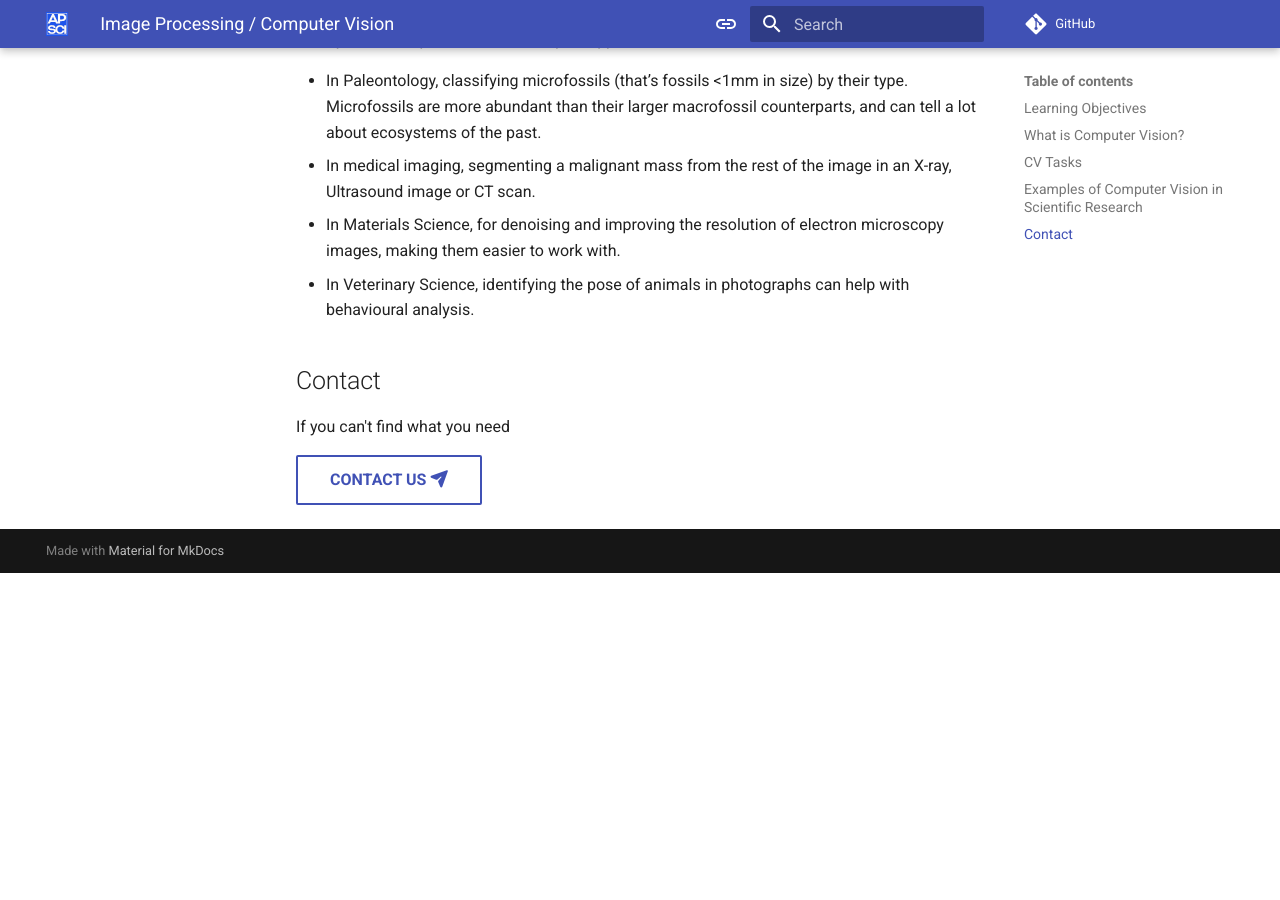
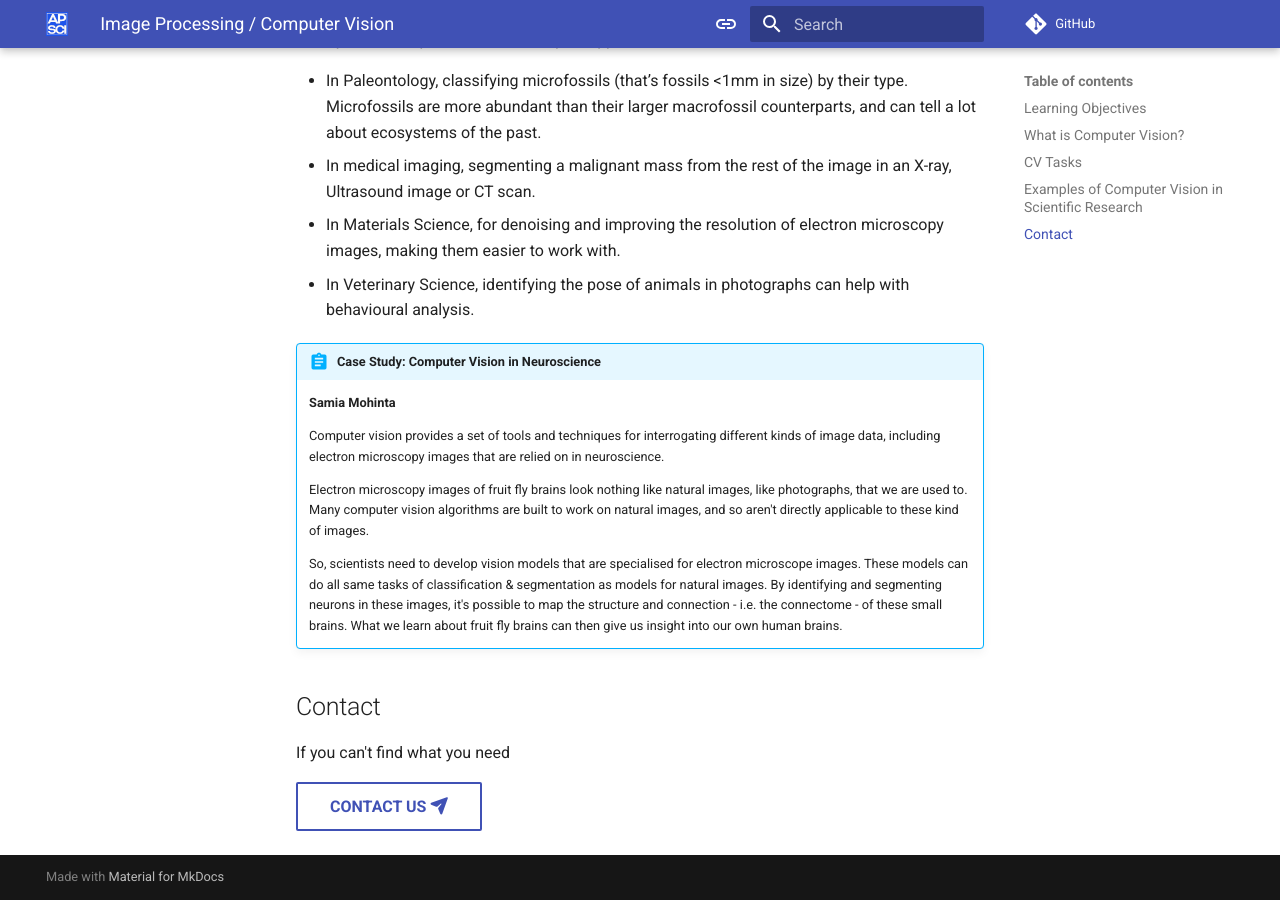
Before and after one commit to acceleratescience/ai-core-concepts, an MkDocs documentation site: the page built from docs/image.md, in a window 1280 px wide and 900 px high, scrolled down 1555 px. Built offline with MkDocs 1.6.1 and Material for MkDocs 9.7.7, drawn with Linux system fonts in a browser that asks for light colours; comment, search, counter and statistics services are not loaded; before the commit the page ends 2128 px from its top, so only the background shows below that.

Commit message:
Added CV case study

```diff
--- a/docs/image.md
+++ b/docs/image.md
@@ -44,6 +44,15 @@ Examples of computer vision techniques applied to scientific research include:
 - In Materials Science, for denoising and improving the resolution of electron microscopy images, making them easier to work with.
 - In Veterinary Science, identifying the pose of animals in photographs can help with behavioural analysis.
 
+!!! abstract "Case Study: Computer Vision in Neuroscience"
+    **Samia Mohinta**
+
+    Computer vision provides a set of tools and techniques for interrogating different kinds of image data, including electron microscopy images that are relied on in neuroscience.
+
+    Electron microscopy images of fruit fly brains look nothing like natural images, like photographs, that we are used to. Many computer vision algorithms are built to work on natural images, and so aren't directly applicable to these kind of images.
+
+     So, scientists need to develop vision models that are specialised for electron microscope images. These models can do all same tasks of classification & segmentation as models for natural images. By identifying and segmenting neurons in these images, it's possible to map the structure and connection - i.e. the connectome - of these small brains. What we learn about fruit fly brains can then give us insight into our own human brains.
+
 
 ## Contact
 
```
